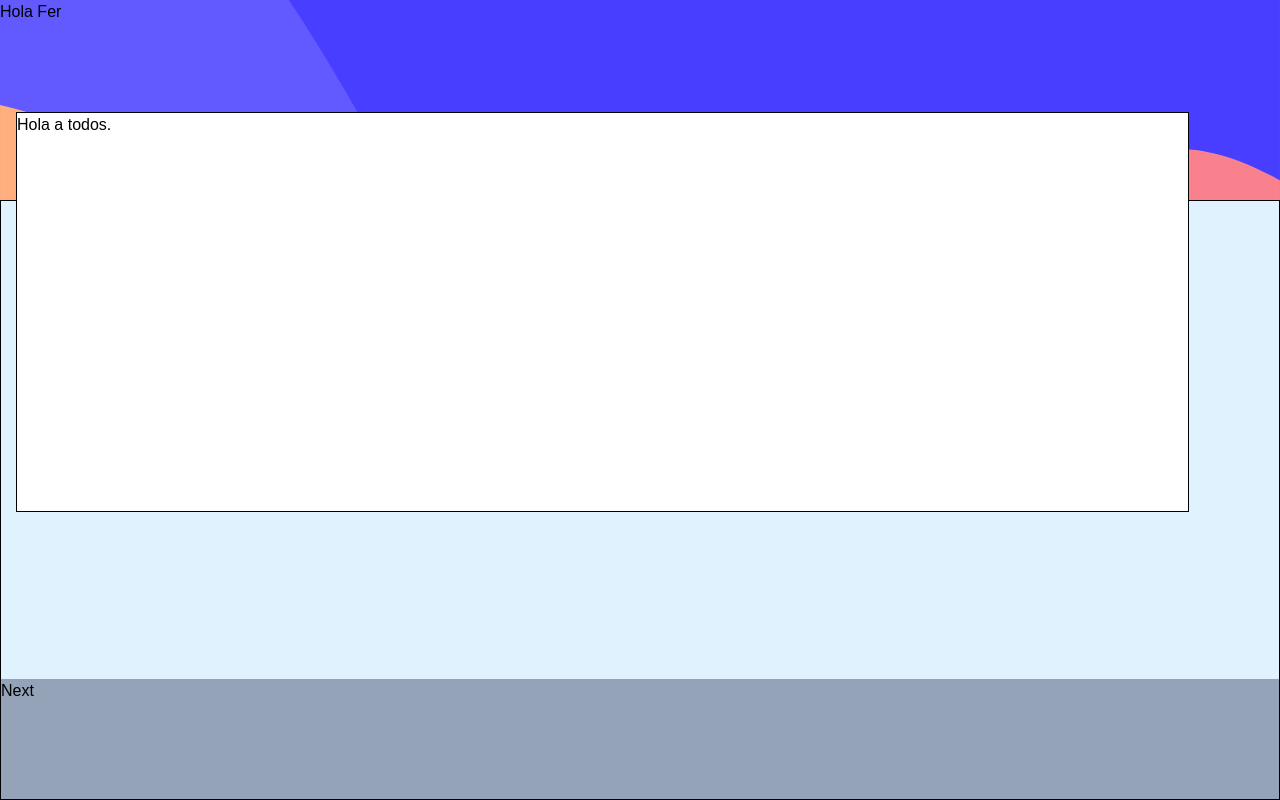
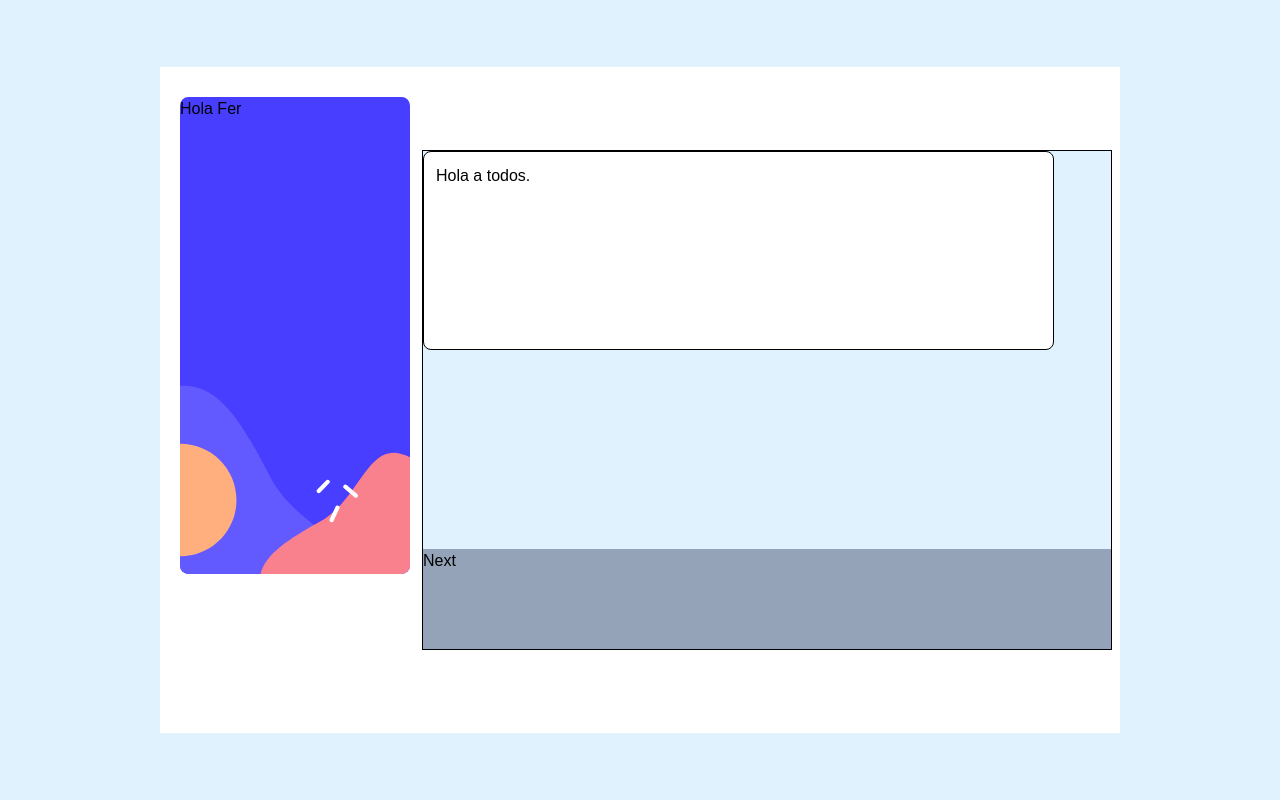
Before and after one commit to CruzFM/multi-step-menu, a React (Create React App) app: page / in a window 1280 px wide. Built offline with nearby package versions, Linux system fonts and the light colour scheme.

Commit message:
Desktop version started.

```diff
--- a/src/App.css
+++ b/src/App.css
@@ -100,3 +100,12 @@ button{
 .left-1{
   left: 1rem;
 }
+
+@media screen and (min-width: 670px) {
+  .sidebarBg-mov{
+    height: 91%;
+    background-image: url("./images/bg-sidebar-desktop.svg");
+    background-repeat: no-repeat;
+    background-size: 100%;
+  }
+}
--- a/src/Components/Home/Home.jsx
+++ b/src/Components/Home/Home.jsx
@@ -1,6 +1,6 @@
 export const Home = ()=>{
     return(
-        <main className="flex items-start justify-center h-screen bg-sky-100 relative">
+        <main className="flex items-start justify-center h-screen bg-sky-100 relative md:items-center">
             {/* <div className=" w-3/4 h-5/6 flex items-center px-2 bg-white">
                 <aside className=" h-95 w-60 bg-blue-200 mx-3 sidebarBg">
                     <p>Hola Fer</p>
@@ -11,13 +11,13 @@ export const Home = ()=>{
                 </article>
             </div> */}
 
-            <div className=" h-full flex-col items-center justify-center  relative">
-                <aside className=" w-screen h-1/4 sidebarBg-mov">
+            <div className=" h-full flex flex-col justify-center relative md:w-3/4 md:h-5/6 md:flex-row md:px-2 md:bg-white md:items-center">
+                <aside className=" w-screen h-1/4 sidebarBg-mov md:h-95 md:w-3/12 md:mx-3">
                     <p>Hola Fer</p>
                 </aside>
-                <div className=" h-3/4 flex-col border border-black border-solid">
+                <div className=" h-3/4 flex-col border border-black border-solid md:w-9/12">
                     <div className=" h-4/5 bg-sky-100">
-                        <article className=" w-11/12 bg-white  border border-solid border-black  absolute top-28 left-1 h-2/4">
+                        <article className=" w-11/12 bg-white  border border-solid border-black  absolute top-28 left-1 h-2/4 p-3 rounded-lg md:static">
                             {/* absolute top-24 left-1  */}
                             <p>Hola a todos.</p>
                         </article>
```
